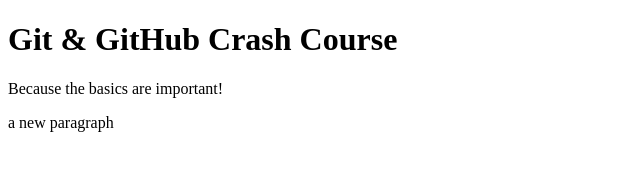
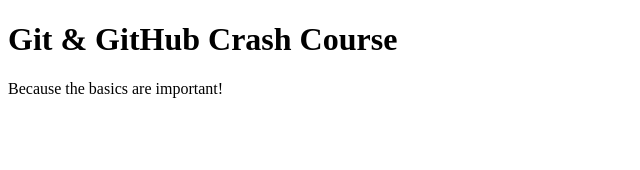
Before and after one commit to zizou49/github-crash-course, a plain HTML site: page index.html in a window 1280 px wide. Shown: the whole page, without its empty margins (0-640 px from the left). Drawn offline with Linux system fonts and the light colour scheme.

Commit message:
Revert "second_commit"
This reverts commit a2b2f872461f2cc9bc3443804e83b3c36764f51c.

Revert

```diff
--- a/index.html
+++ b/index.html
@@ -9,6 +9,5 @@
   <body>
     <h1>Git & GitHub Crash Course</h1>
     <p>Because the basics are important!</p>
-    <p>a new paragraph</p>
   </body>
 </html>
```
